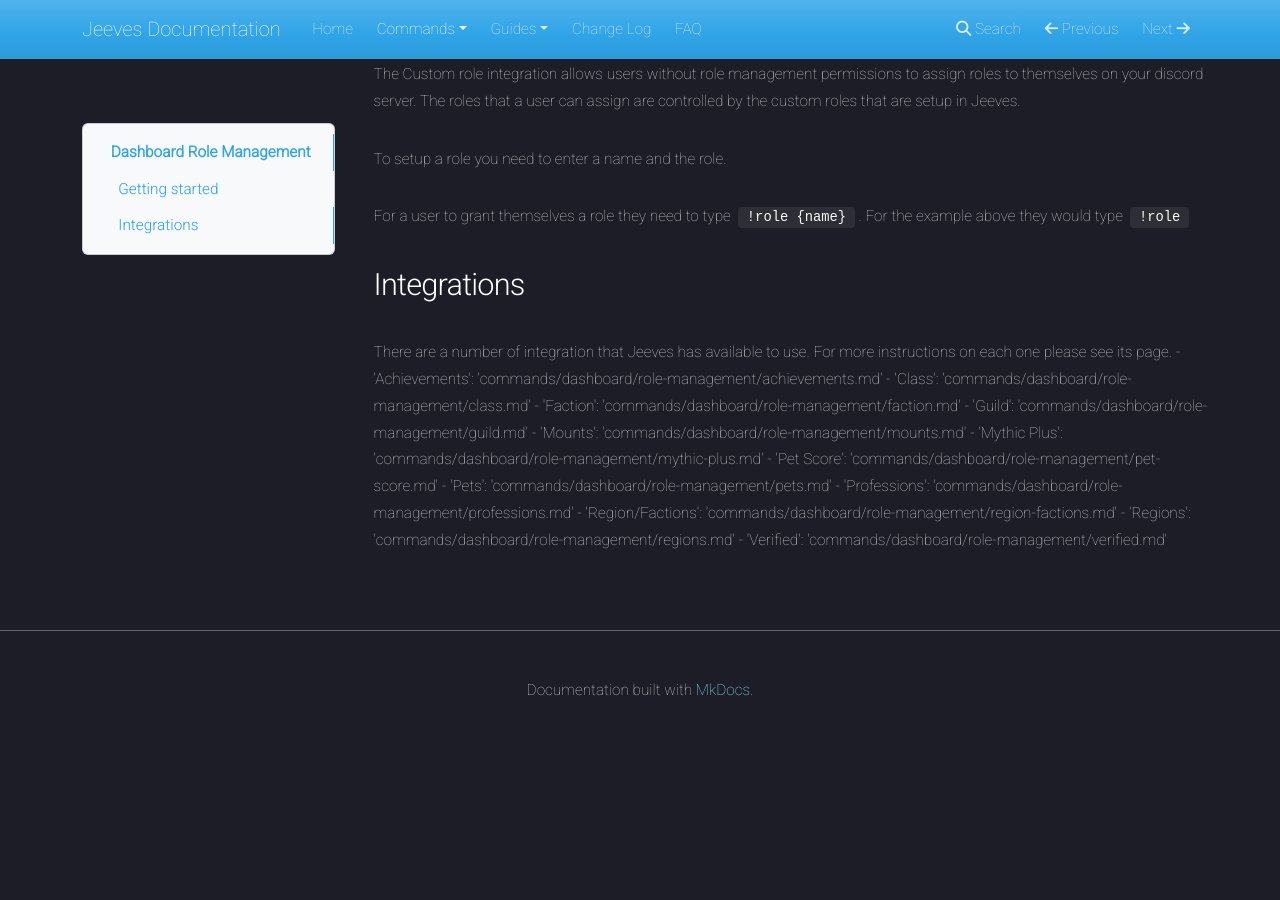
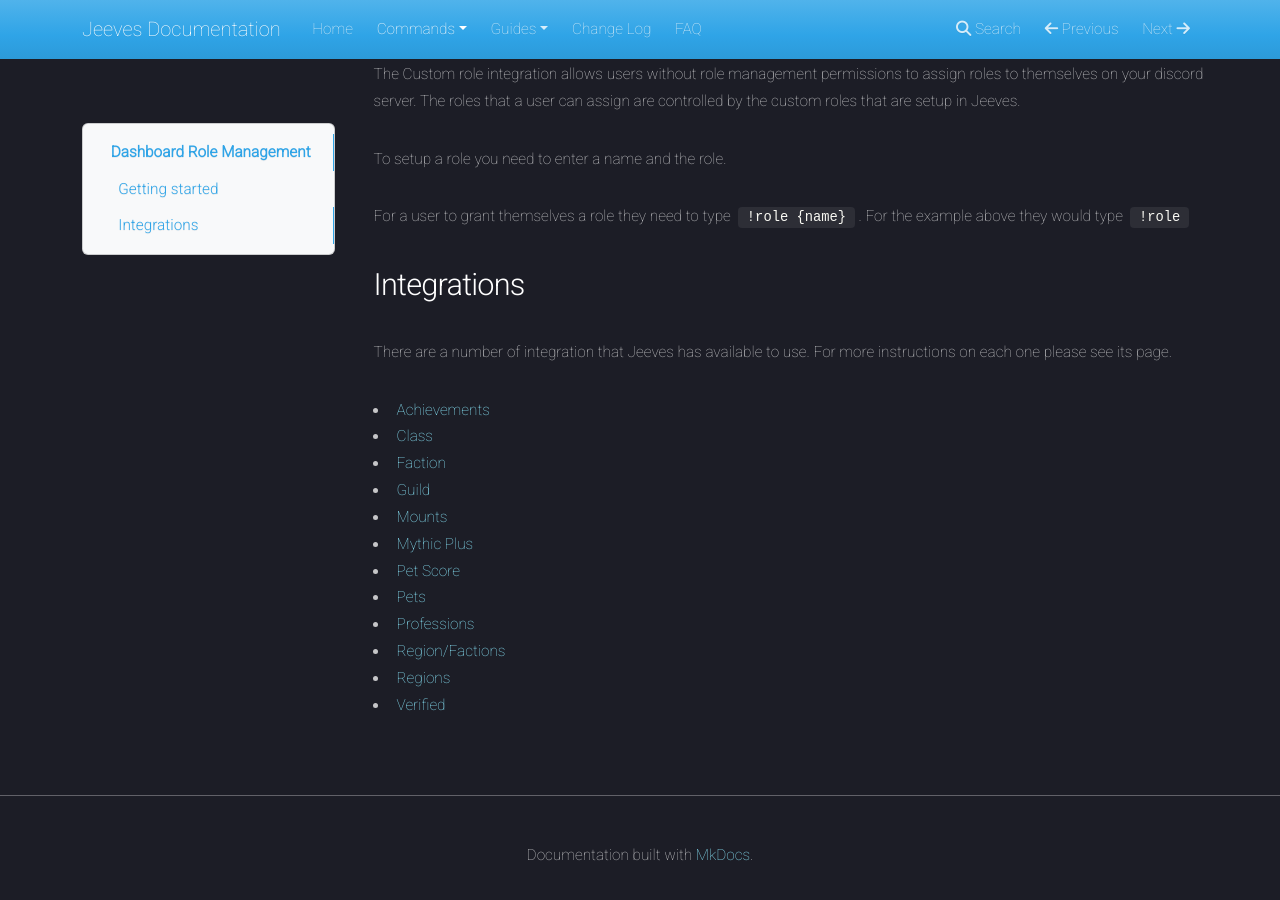
Before and after one commit to TeamJeeves/Jeeves-Bot-Documentation, an MkDocs documentation site: the page built from docs/commands/dashboard/role-management.md, in a window 1280 px wide and 900 px high, scrolled down 1014 px. Built offline with MkDocs 1.6.1, drawn with Linux system fonts in a browser that asks for light colours; nearby versions of some CDN libraries; before the commit the page ends 1749 px from its top, so only the background shows below that.

Commit message:
Integrations list on role-management.md

```diff
--- a/docs/commands/dashboard/role-management.md
+++ b/docs/commands/dashboard/role-management.md
@@ -34,15 +34,16 @@ For a user to grant themselves a role they need to type `!role {name}`. For the
 ## Integrations
 
 There are a number of integration that Jeeves has available to use. For more instructions on each one please see its page.
-- 'Achievements': 'commands/dashboard/role-management/achievements.md'
-- 'Class': 'commands/dashboard/role-management/class.md'
-- 'Faction': 'commands/dashboard/role-management/faction.md'
-- 'Guild': 'commands/dashboard/role-management/guild.md'
-- 'Mounts': 'commands/dashboard/role-management/mounts.md'
-- 'Mythic Plus': 'commands/dashboard/role-management/mythic-plus.md'
-- 'Pet Score': 'commands/dashboard/role-management/pet-score.md'
-- 'Pets': 'commands/dashboard/role-management/pets.md'
-- 'Professions': 'commands/dashboard/role-management/professions.md'
-- 'Region/Factions': 'commands/dashboard/role-management/region-factions.md'
-- 'Regions': 'commands/dashboard/role-management/regions.md'
-- 'Verified': 'commands/dashboard/role-management/verified.md'
+
+- [Achievements](role-management/achievements.md)
+- [Class](commands/dashboard/role-management/class.md)
+- [Faction](commands/dashboard/role-management/faction.md)
+- [Guild](commands/dashboard/role-management/guild.md)
+- [Mounts](commands/dashboard/role-management/mounts.md)
+- [Mythic Plus](commands/dashboard/role-management/mythic-plus.md)
+- [Pet Score](commands/dashboard/role-management/pet-score.md)
+- [Pets](commands/dashboard/role-management/pets.md)
+- [Professions](commands/dashboard/role-management/professions.md)
+- [Region/Factions](commands/dashboard/role-management/region-factions.md)
+- [Regions](commands/dashboard/role-management/regions.md)
+- [Verified](commands/dashboard/role-management/verified.md)
```
